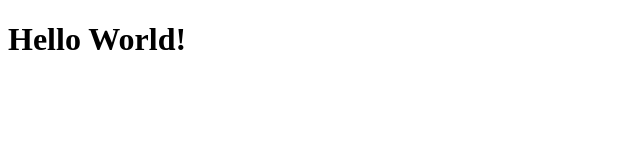
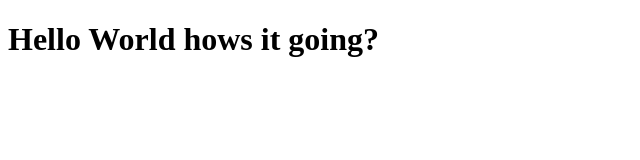
Before and after one commit to 22033Jess/MyScotlandWebpage, a plain HTML site: page index.html in a window 1280 px wide. Shown: the whole page, without its empty margins (0-640 px from the left). Drawn offline with Linux system fonts and the light colour scheme.

Commit message:
testing github

```diff
--- a/index.html
+++ b/index.html
@@ -7,6 +7,6 @@
     <title>Document</title>
 </head>
 <body>
-    <h1>Hello World!</h1>
+    <h1>Hello World hows it going?</h1>
 </body>
 </html>
```
